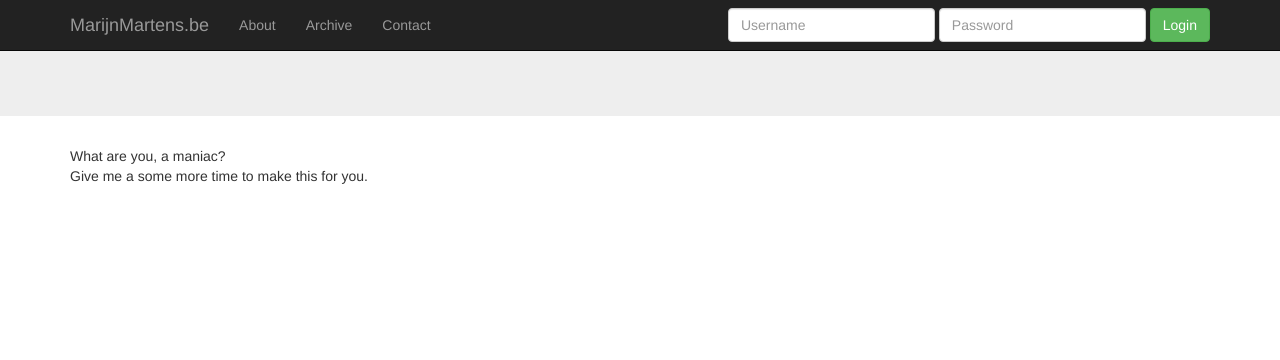
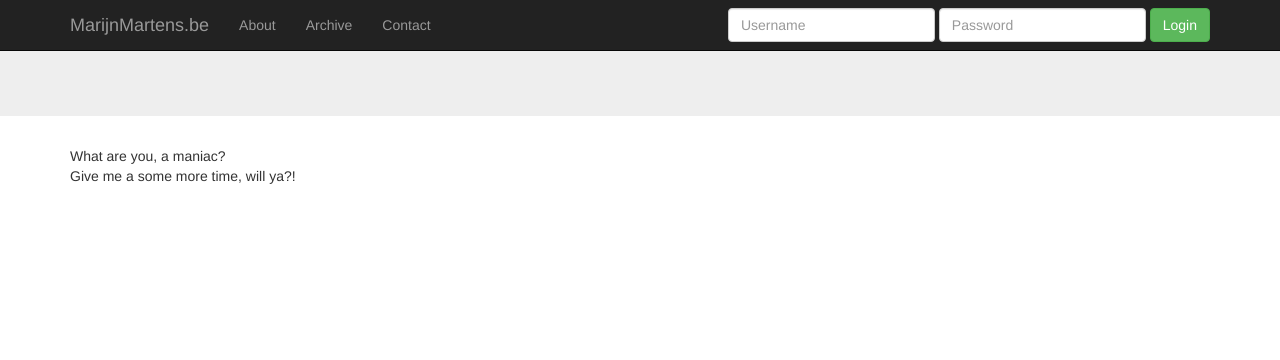
Before and after one commit to MarijnMartens/marijnmartens, a CakePHP app: the page made by app/View/Login/index.ctp in a window 1280 px wide. Shown: the top 360 px of the page. Run offline with PHP 8.4 and a stand-in for CakePHP, Linux system fonts and the light colour scheme; the template is opened without the code that fills it, so the values that code supplies are empty; some libraries are stand-ins or nearby versions.

Commit message:
login reaction

```diff
--- a/app/View/Login/index.ctp
+++ b/app/View/Login/index.ctp
@@ -1,6 +1,6 @@
 <?php
 
 echo '<p>What are you, a maniac?<br/>
-Give me a some more time to make this for you.</p>';
+Give me a some more time, will ya?!</p>';
 
 ?>
```
